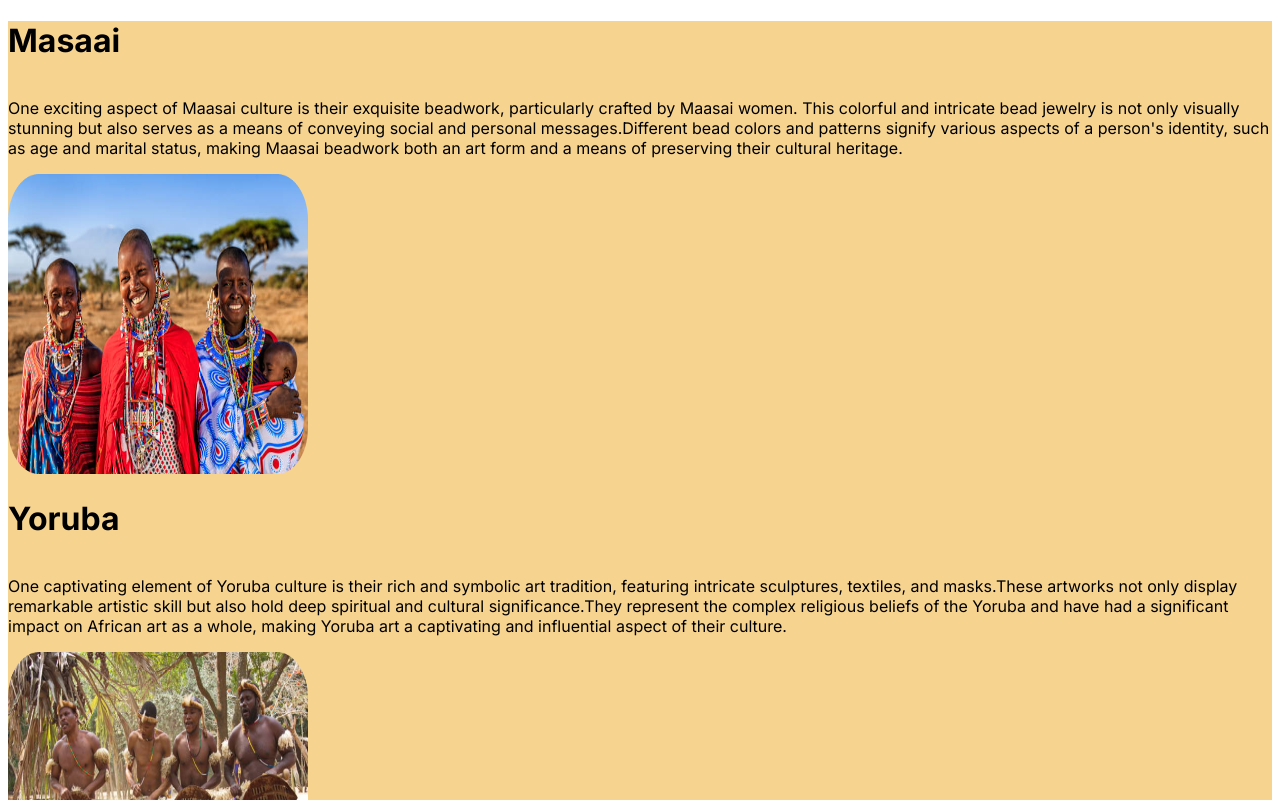
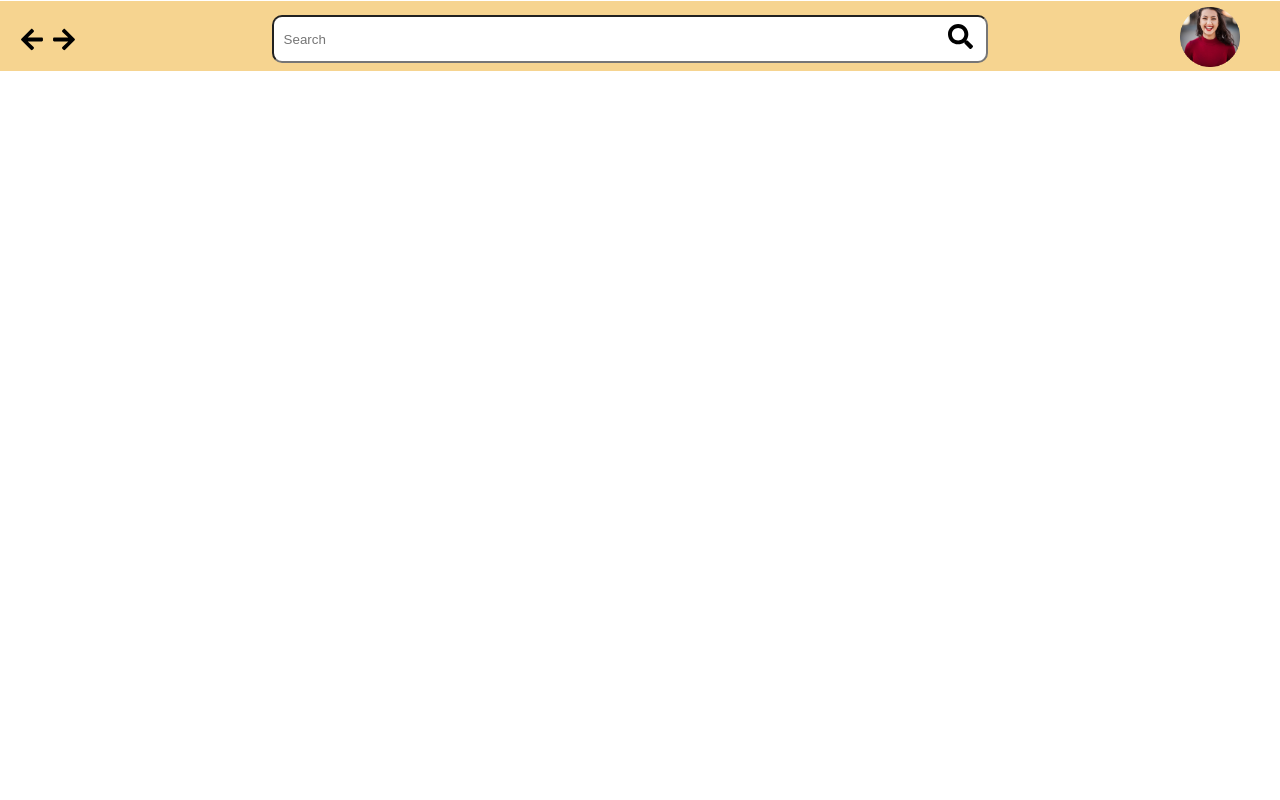
Before and after one commit to jason2000-cpu/tamaduni, a Next.js app: page / in a window 1280 px wide. Shown: the top 800 px of the page. Built offline with nearby package versions, Linux system fonts and the light colour scheme.

Commit message:
created search bar

```diff
--- a/src/Components/Culture/index.css
+++ /dev/null
@@ -1,8 +0,0 @@
-.main {
-    font-size: 30px;
-    font-family: 'Times New Roman', Times, serif;
-    display: flex;
-    justify-content: center;
-    align-items: center;
-    font-weight: bolder;
-}
--- a/src/Components/Culture/index.js
+++ /dev/null
@@ -1,8 +0,0 @@
-import React from 'react'
-import './index.css'
-
-export default function index() {
-  return (
-    <div className='main'>WELCOME TO TAMADUNI: CULTURE PAGE!</div>
-  )
-}
--- a/src/Components/Home/Community.js
+++ /dev/null
@@ -1,19 +0,0 @@
-import Image from 'next/image';
-import React from 'react'
-
- export default function Community ({ community }) {
-    const {name, history, image } = community;
-  return (
-    <div className='comm'>
-        <h1 className='header1'>{name}</h1>
-        <p className='hist'>{history}</p>
-
-        <Image
-            className='img'
-            src={image}
-            width={300}
-            height={300}
-        />
-    </div>
-  )
-}
--- /dev/null
+++ b/src/Components/Home/SearchBar.js
@@ -0,0 +1,31 @@
+import Image from 'next/image';
+import React from 'react'
+
+
+//Icons
+import { FaBeer } from 'react-icons/fa';
+import { FaSearch } from 'react-icons/fa';
+import { FaArrowLeft } from "react-icons/fa";
+import { FaArrowRight } from "react-icons/fa";
+
+function SearchBar() {
+  return (
+    <div className='searchBar'>
+        <div className='NavIcons'>
+            <FaArrowLeft size="25" className='arrowLeft'/>
+            <FaArrowRight size="25" className='arrowRight'/>
+        </div>
+        <div className='search'>
+            <input type="text" placeholder="Search" />
+           <div>
+                <FaSearch size="25" className='search-icon'/>
+           </div>
+        </div>
+        <div className='user'>
+            <Image src="/image/user.png" alt="user" width={60} height={60} className='img' />
+        </div>
+    </div>
+  )
+}
+
+export default SearchBar
--- a/src/Components/Home/index.css
+++ b/src/Components/Home/index.css
@@ -1,8 +1,56 @@
-.main {
+.home{
+    background-color: #F6D490;
+    margin: 0;
 
 }
+.searchBar {
+    margin-top: -7px;
+    margin-left: -8px;
+    padding-top: 6px;
+    background-color: #F6D490;
+    width: 100vw;
+    display: flex;
+    justify-content: space-between;
+}
+.search input{
 
+    /* background-color: #F6D490; */
+    border-radius: 10px;
+    padding: 10px;
+    width: 100%;
+    justify-content: flex-end ;
+    height: 1.5rem;
+    /* box-shadow: 0px 0px 10px 0px #000000; */
+}
+.search {
+    width: 56%;
+    display: flex;
+    align-items: center;
+}
+.search-icon{
+    position: absolute;
+    size: 10rem;
+    top:3%;
+    right: 24%;
+}
 
-.hist, .img{
-    display:inline-block ;
+.NavIcons{
+    display: flex;
+    /* justify-content: space-between; */
+    align-items: center;
+    /* width: 20%; */
+    margin-left: 1rem;
 }
+.NavIcons .arrowLeft, .NavIcons .arrowRight{
+    width: 2rem;
+    cursor: pointer;
+}
+.NavIcons .arrowLeft:hover, .NavIcons .arrowRight:hover{
+    width: 2rem;
+    cursor: pointer;
+    color: rebeccapurple;
+}
+.user {
+    margin-right: 2.5rem;
+    /* border: 2px solid black; */
+}
--- a/src/Components/Home/index.js
+++ b/src/Components/Home/index.js
@@ -1,22 +1,15 @@
 import React, { useEffect, useState } from 'react'
 import './index.css'
 import Communities from './db';
-import Community from './Community';
+import SearchBar from './SearchBar';
+
 
 export default function index() {
-    const [data, setData ]  = useState([]);
 
 
-   useEffect(()=>{
-    setData(Communities);
-   })
-   console.log(data);
-
   return (
-    <div className='cl'>
-       {data.map((community) => (
-        <Community community={community}/>
-       ))}
-    </div>
+    <>
+      <SearchBar />
+    </>
   )
 }
--- a/src/app/page.js
+++ b/src/app/page.js
@@ -4,12 +4,13 @@ import Image from 'next/image'
 import styles from './page.module.css'
 
 import Home from '../Components/Home/index'
-import Culture from '../Components/Culture/index'
+
+
 
 export default function App() {
   return (
-    <main className={styles.mainDiv}>
+    <>
         <Home />
-    </main>
+    </>
   )
 }
```
Also changed, not shown: package.json (+6 -1 lines), public/image/user.png (added), 1 other file (tests, documents, lock files or other folders).
